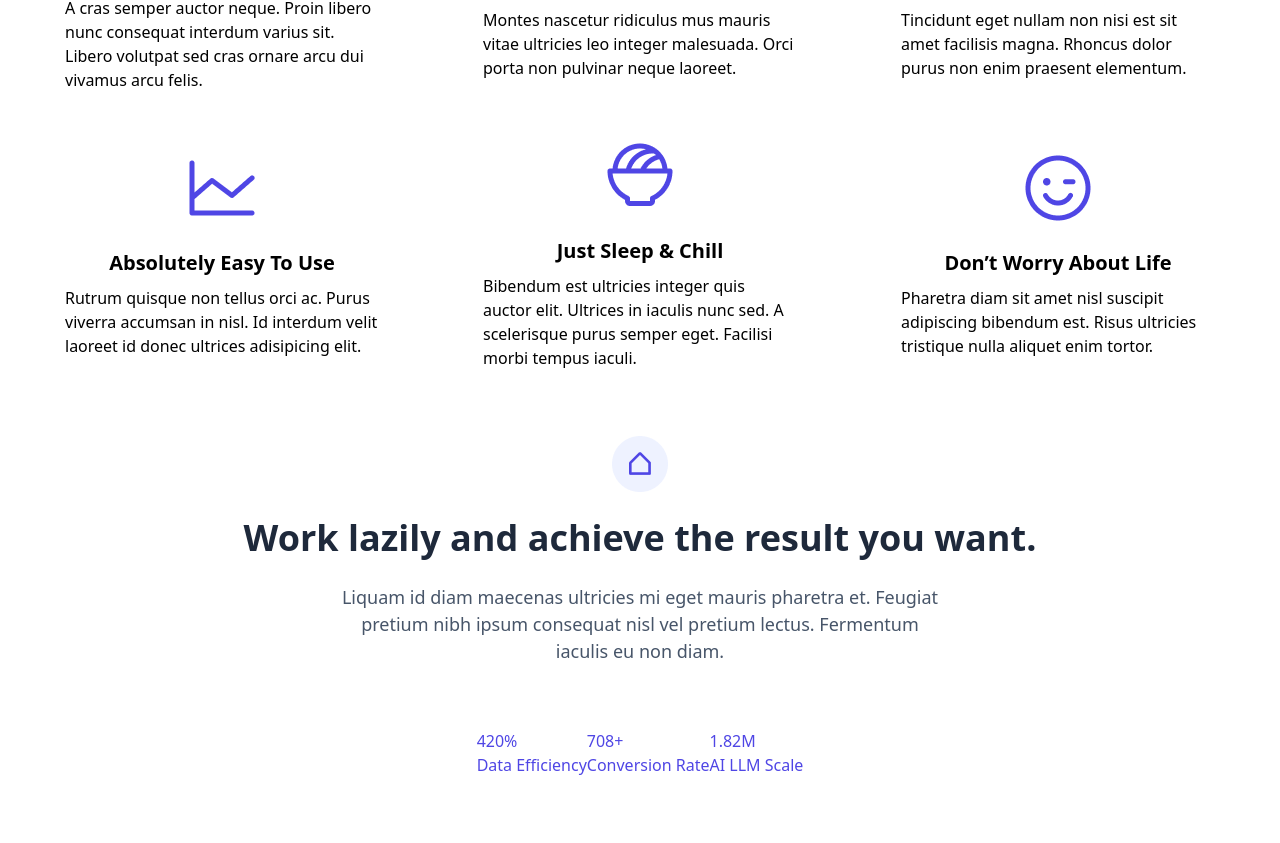
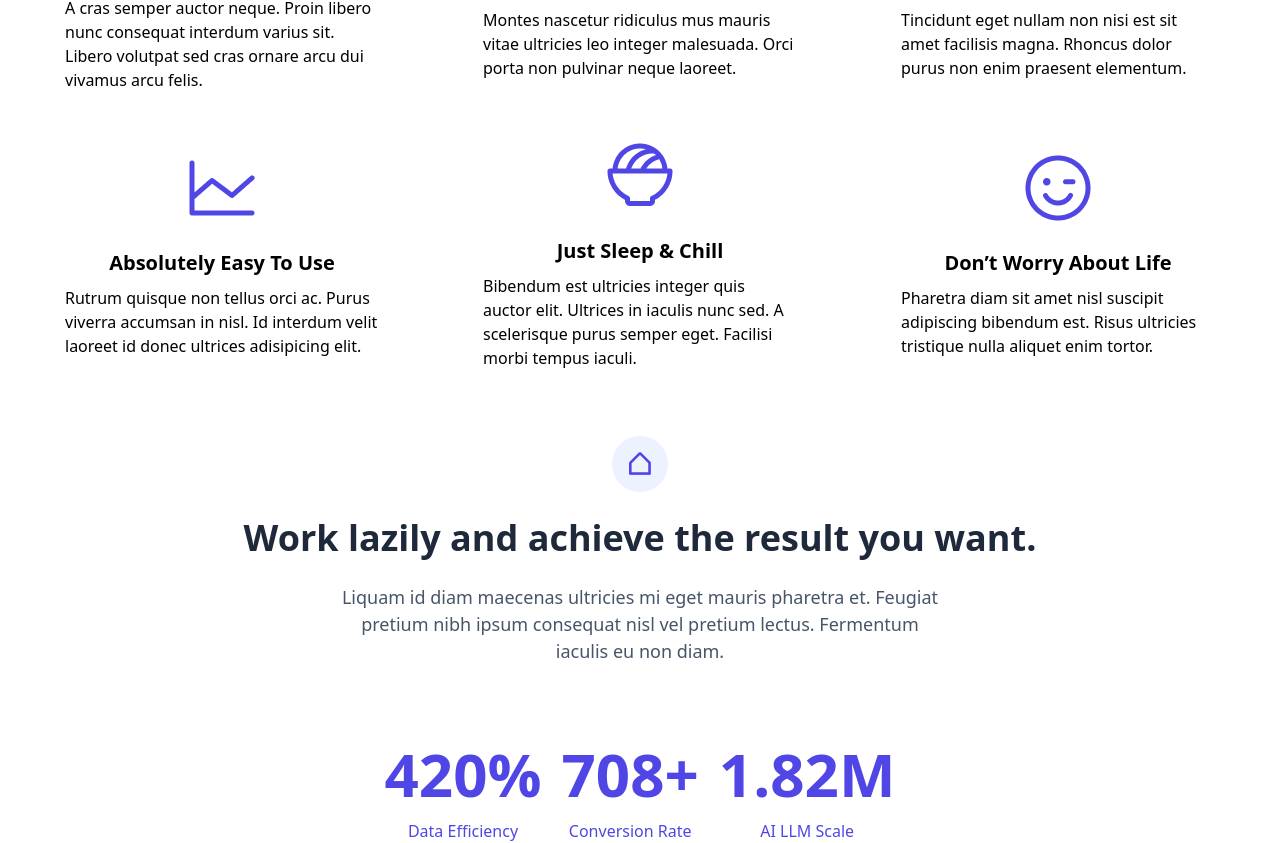
Before and after one commit to Chironzit-Biswas/Task2, a React (Vite) app: page /faq in a window 1280 px wide. Shown: the part 2161-3004 px from the top of the page. Before the commit the page ends 2938 px from the top, so only its background shows below. Built offline with nearby package versions, Linux system fonts and the light colour scheme.

Commit message:
new task

```diff
--- a/src/components/Statistics.jsx
+++ b/src/components/Statistics.jsx
@@ -8,17 +8,17 @@ export const Statistics = () => {
                     <h1 className={'text-[36px] font-extrabold text-[#1E293B] text-center mt-[24px] md:w-2/3 leading-[44px]'}>Work lazily and  achieve the result you want.</h1>
                     <p className={'text-[18px] font-normal text-[#475569] mt-[24px] md:w-1/2 text-center mb-[64px]'}>Liquam id diam maecenas ultricies mi eget mauris pharetra et. Feugiat pretium nibh ipsum consequat nisl vel pretium lectus. Fermentum iaculis eu non diam.</p>
                 </div>
-                <div className={'flex justify-center items-center text-[#4F46E5]'}>
-                    <div>
-                        <h1>420%</h1>
+                <div className={'md:flex justify-center items-center text-[#4F46E5] md:mx-auto gap-5'}>
+                    <div className={'text-center'}>
+                        <h1 className={'text-[60px] font-semibold '}>420%</h1>
                         <p>Data Efficiency</p>
                     </div>
-                    <div>
-                        <h1>708+</h1>
+                    <div className={'text-center'}>
+                        <h1 className={'text-[60px] font-semibold '}>708+</h1>
                         <p>Conversion Rate</p>
                     </div>
-                    <div>
-                        <h1>1.82M</h1>
+                    <div className={'text-center'}>
+                        <h1 className={'text-[60px] font-semibold '}>1.82M</h1>
                         <p>AI LLM Scale</p>
                     </div>
                 </div>
```
